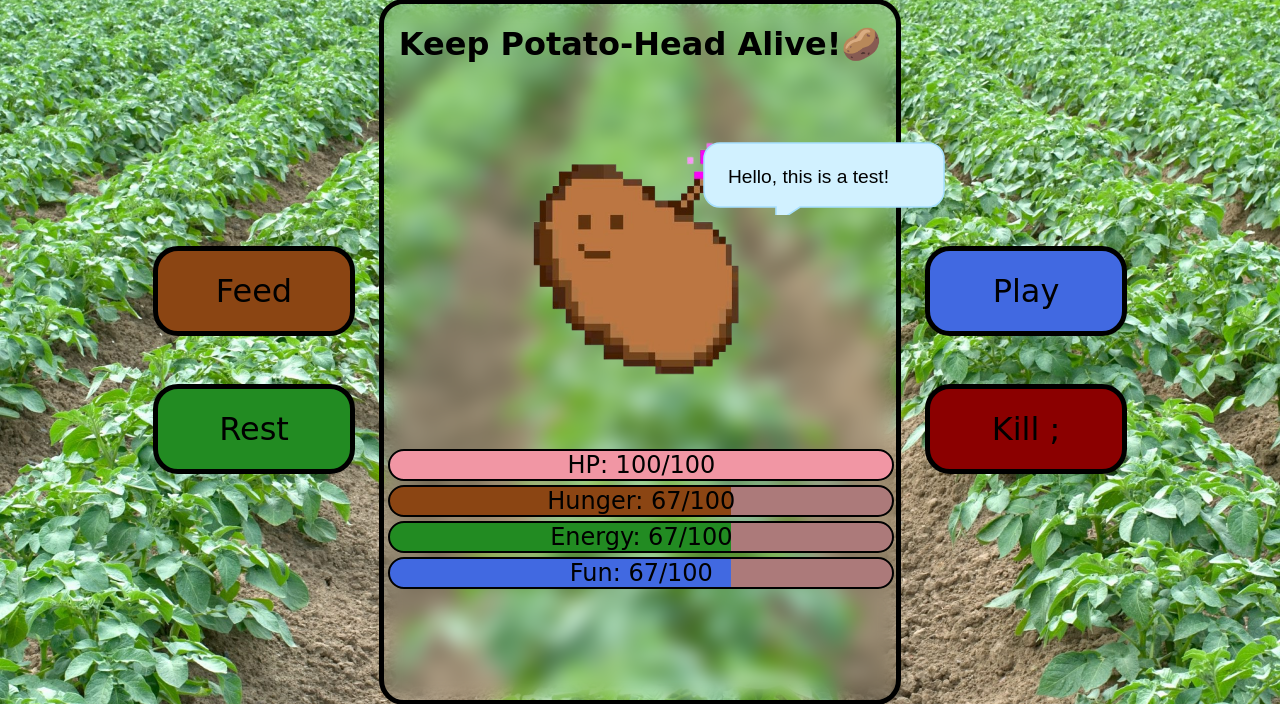
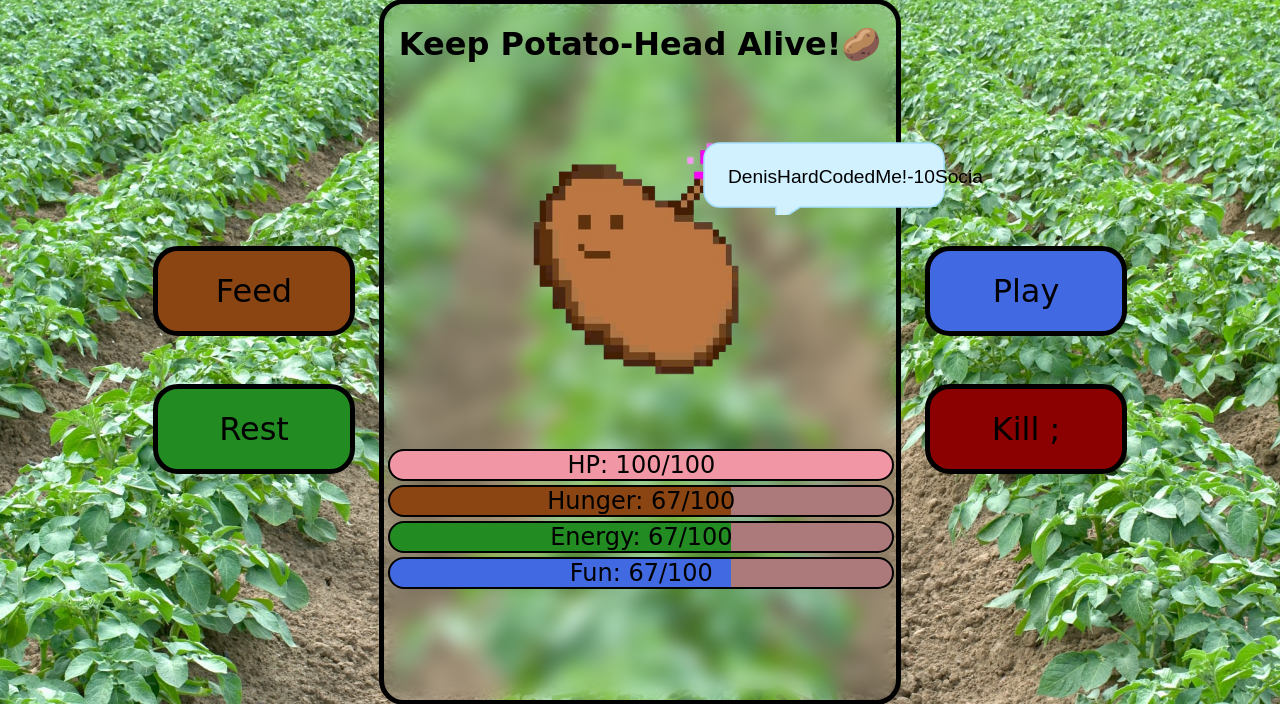
Before and after one commit to Koprmalak212/Denis-Leo-Opdracht, a PHP site: page / in a window 1280 px wide. Shown: the part 65-769 px from the top of the page. Run offline with PHP 8.4, Linux system fonts and the light colour scheme.

Commit message:
message work2

```diff
--- a/index.php
+++ b/index.php
@@ -61,7 +61,7 @@
               fill="#d1f1ff" stroke="#a7e0ff" stroke-width="2"/>
         <!-- Text inside the bubble -->
         <text id="message" x="20" y="60" font-size="24" font-family="Arial, sans-serif" fill="#000">
-            Hello, this is a test!
+          DenisHardCodedMe!-10SocialCredits
         </text>
     </svg>
 
```
